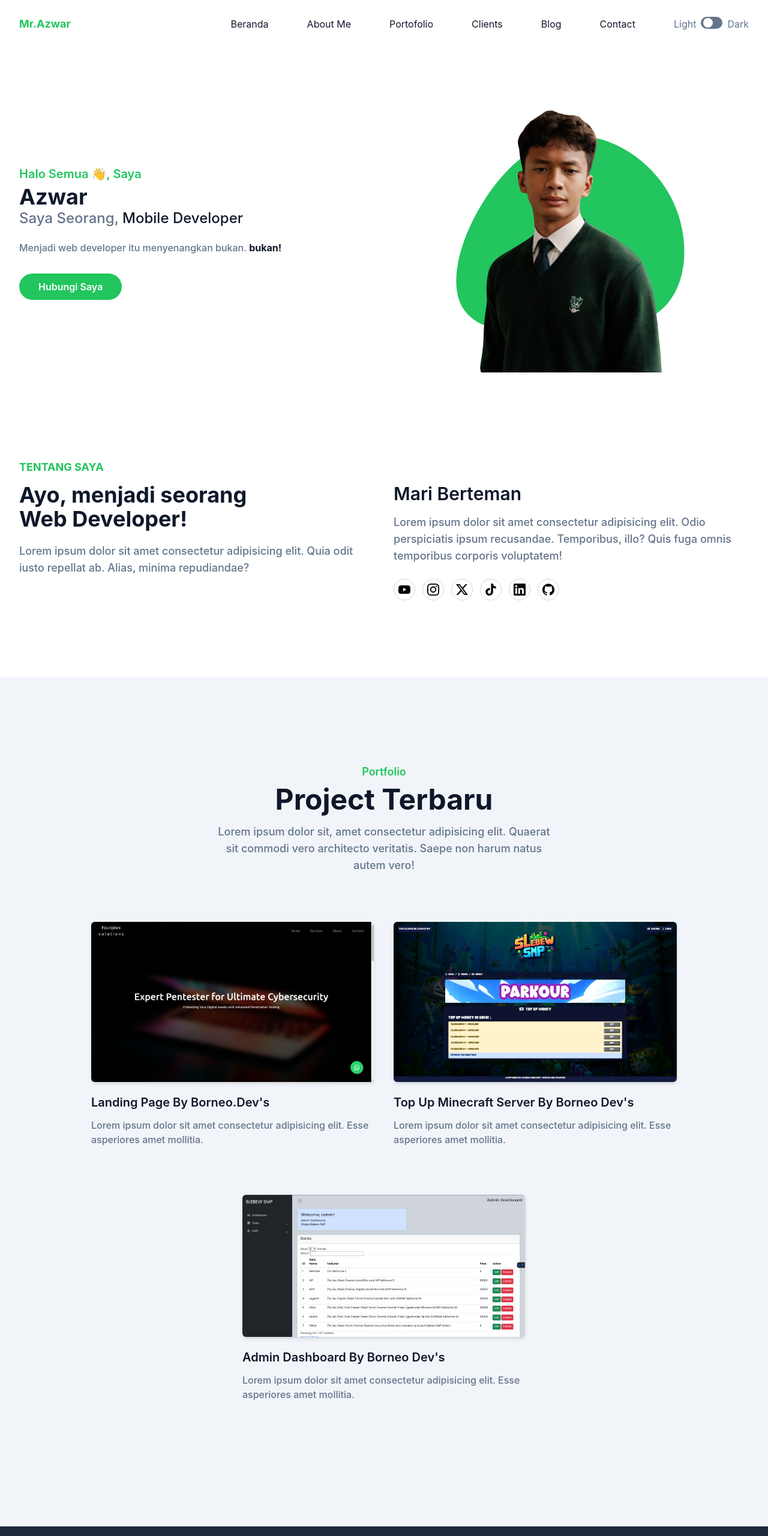
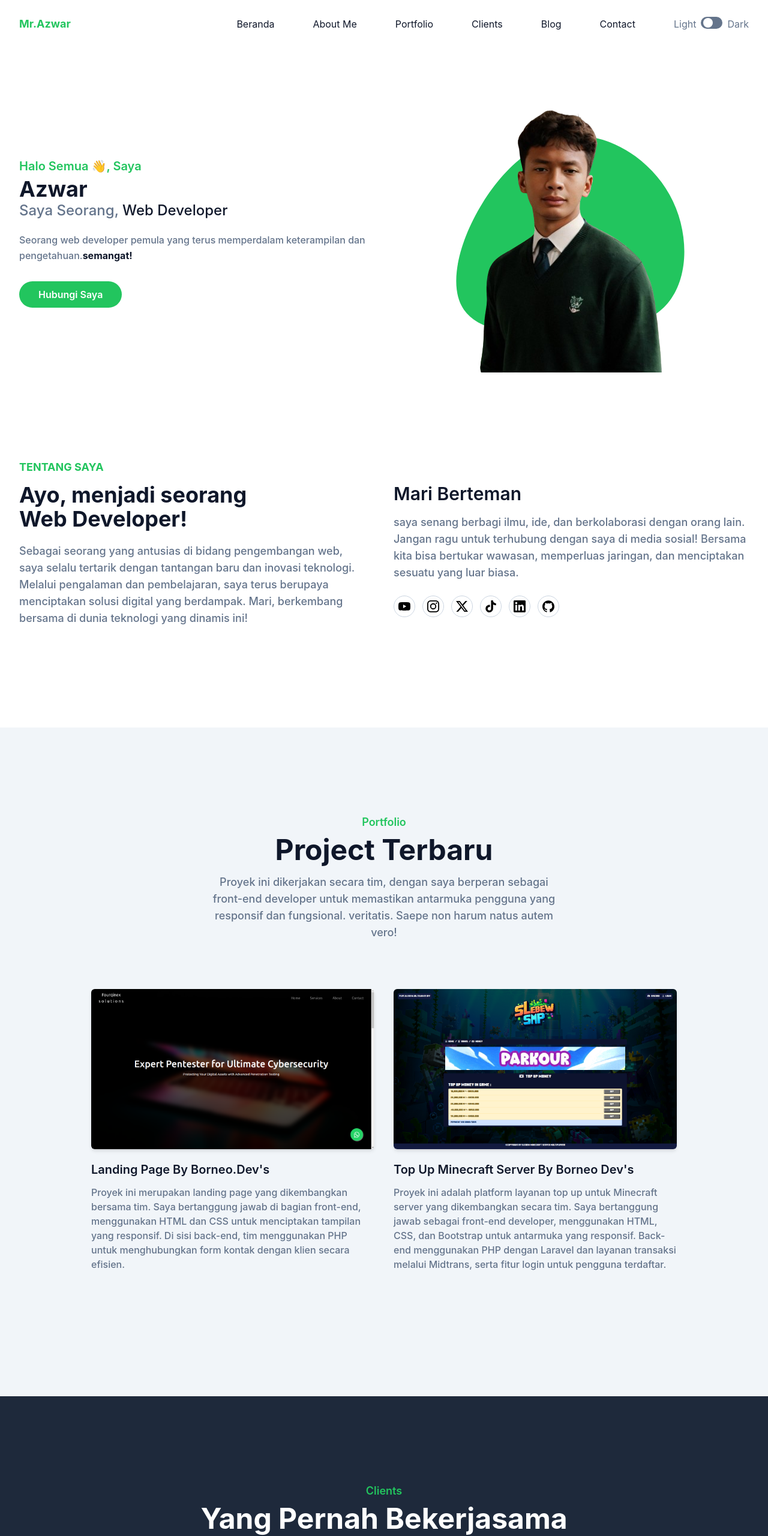
Before and after one commit to Azwar-as/MrAzwar.github.io, a website: page index.html in a window 1280 px wide. Shown: the top 2561 px of the page at 60% size. Drawn offline with Linux system fonts and the light colour scheme.

Commit message:
modified interface website

```diff
--- a/index.html
+++ b/index.html
@@ -16,7 +16,7 @@
 </head>
 
 <body>
-    <header class="bg-tranparent absolute top-0 left-0 w-full flex items-center z-10">
+    <header class="bg-tranparent backdrop-blur-lg top-0 left-0 w-full flex items-center z-20 fixed">
         <div class="container">
             <div class="flex items-center justify-between relative">
                 <div class="px-4">
@@ -30,7 +30,8 @@
                     </button>
 
                     <nav id="nav-menu"
-                        class="hidden absolute py-5 bg-black shadow-lg rounded-lg max-w-[250px] w-full right-4 top-full lg:block lg:static lg:bg-transparent lg:max-w-full lg:shadow-none lg:rounded-none dark:bg-dark lg:dark:bg-transparent dark:shadow-slate-500">
+                        class="hidden absolute py-5 bg-black shadow-lg rounded-lg max-w-[250px] w-full right-4 top-full lg:block lg:static lg:bg-transparent lg:max-w-full lg:shadow-none lg:rounded-none dark:bg-dark lg:dark:bg-transparent dark:shadow-slate-500"
+                        data-aos="fade-up">
                         <ul class="block lg:flex lg:items-center  lg:max-w-full">
                             <li class="group">
                                 <a href="#home"
@@ -42,8 +43,8 @@
                                     Me</a>
                             </li>
                             <li class="group">
-                                <a href="#portofolio"
-                                    class="text-base text-dark py-2 mx-8 flex group-hover:text-primary dark:text-white">Portofolio</a>
+                                <a href="#portfolio"
+                                    class="text-base text-dark py-2 mx-8 flex group-hover:text-primary dark:text-white">Portfolio</a>
                             </li>
                             <li class="group">
                                 <a href="#clients"
@@ -55,7 +56,7 @@
                             </li>
                             <li class="group">
                                 <a href="#contact"
-                                    class="text-base text-dark py-2 mx-8 flex group-hover:text- dark:text-white">Contact</a>
+                                    class="text-base text-dark py-2 mx-8 flex group-hover:text-primary dark:text-white">Contact</a>
                             </li>
                             <li class="flex items-center pl-8">
                                 <div class="flex">
@@ -86,14 +87,15 @@
         <div class="container">
             <div class="flex flex-wrap">
                 <div class="w-full self-center px-4 lg:w-1/2">
-                    <h1 class="text-base font-semibold text-primary md:text-xl">Halo Semua 👋, Saya <span
-                            class="block font-bold text-dark text-4xl mt-1 dark:text-light">Azwar</span></h1>
+                    <h1 class="text-base font-semibold text-primary md:text-xl">Halo Semua 👋, Saya
+                        <span class="block font-bold text-dark text-4xl mt-1 dark:text-light">Azwar</span>
+                    </h1>
                     <h2 class="font-medium text-secondary text-lg mb-5 lg:text-2xl">Saya Seorang, <span
-                            class="text-dark">Mobile Developer</span>
+                            class="text-dark">Web Developer</span>
                     </h2>
-                    <p class="font-medium text-secondary mb-10 leading-relaxed ">Menjadi web developer
-                        itu menyenangkan
-                        bukan. <span class="font-bold text-dark dark:text-light">bukan!</span></p>
+                    <p class="font-medium text-secondary mb-10 leading-relaxed ">Seorang web developer pemula yang terus
+                        memperdalam keterampilan dan pengetahuan.<span
+                            class="font-bold text-dark dark:text-light">semangat!</span></p>
                     <a href="#"
                         class="text-base font-semibold text-white bg-primary py-3 px-8 rounded-full hover:shadow-lg hover:opacity-80 transition duration-300 ease-in-out">Hubungi
                         Saya</a>
@@ -109,7 +111,6 @@
                             </svg>
                         </span>
                     </div>
-
                 </div>
             </div>
         </div>
@@ -122,20 +123,24 @@
             <div class="flex flex-wrap">
                 <div class="w-full px-4 mb-10 lg:w-1/2">
                     <h4 class="font-bold uppercase text-primary text-lg mb-3">Tentang Saya</h4>
-                    <h2 class="font-bold text-dark text-3xl mb-5 max-w-md dark:text-white lg:text-4xl">Ayo, menjadi
+                    <h2 class="font-bold text-dark text-3xl mb-5 max-w-md dark:text-white lg:text-4xl">
+                        Ayo,
+                        menjadi
                         seorang Web
                         Developer!</h2>
                     <p class="font-medium text-base text-secondary max-w-xl lg:text-lg">
-                        Lorem ipsum dolor sit amet consectetur adipisicing elit. Quia odit iusto repellat ab. Alias,
-                        minima repudiandae?
+                        Sebagai seorang yang antusias di bidang pengembangan web, saya selalu tertarik dengan tantangan
+                        baru dan inovasi teknologi. Melalui pengalaman dan pembelajaran, saya terus berupaya menciptakan
+                        solusi digital yang berdampak. Mari, berkembang bersama di dunia teknologi yang dinamis ini!
                     </p>
                 </div>
                 <div class="w-full px-4 lg:w-1/2">
                     <h3 class="font-semibold text-dark dark:text-white text-2xl mb-4 lg:text-3xl lg:pt-10">Mari Berteman
                     </h3>
                     <p class="font-medium text-base text-secondary mb-6 lg:text-lg">
-                        Lorem ipsum dolor sit amet consectetur adipisicing elit. Odio perspiciatis ipsum recusandae.
-                        Temporibus, illo? Quis fuga omnis temporibus corporis voluptatem!
+                        saya senang berbagi ilmu, ide, dan berkolaborasi dengan orang lain. Jangan ragu untuk terhubung
+                        dengan saya di media sosial! Bersama kita bisa bertukar wawasan, memperluas jaringan, dan
+                        menciptakan sesuatu yang luar biasa.
                     </p>
                     <div class="flex items-center">
                         <!-- Youtube -->
@@ -213,10 +218,9 @@
                     <h4 class="font-semibold text-lg text-primary mb-2">Portfolio</h4>
                     <h2 class="font-bold text-dark text-3xl mb-4 sm:text-4xl lg:text-5xl dark:text-white">Project
                         Terbaru</h2>
-                    <p class="font-medium text-md text-secondary md:text-lg">Lorem ipsum dolor sit, amet consectetur
-                        adipisicing
-                        elit. Quaerat
-                        sit commodi vero architecto
+                    <p class="font-medium text-md text-secondary md:text-lg">Proyek ini dikerjakan secara tim, dengan
+                        saya berperan sebagai front-end developer untuk memastikan antarmuka pengguna yang responsif dan
+                        fungsional.
                         veritatis. Saepe non harum natus autem vero!</p>
                 </div>
             </div>
@@ -227,8 +231,11 @@
                     </div>
                     <h3 class="font-semibold text-xl text-dark mt-5 mb-3 dark:text-white">Landing Page By Borneo.Dev's
                     </h3>
-                    <p class="font-medium text-base text-secondary">Lorem ipsum dolor sit amet consectetur adipisicing
-                        elit. Esse asperiores amet mollitia.</p>
+                    <p class="font-medium text-base text-secondary"> Proyek ini merupakan landing page yang dikembangkan
+                        bersama tim. Saya bertanggung jawab di bagian front-end, menggunakan HTML dan CSS untuk
+                        menciptakan tampilan yang responsif. Di sisi back-end, tim menggunakan PHP untuk menghubungkan
+                        form kontak dengan klien secara efisien.
+                    </p>
                 </div>
                 <div class="mb-12 p-4 md:w-1/2">
                     <div class="rounded-md shadow-md overflow-hidden">
@@ -236,43 +243,36 @@
                     </div>
                     <h3 class="font-semibold text-xl text-dark mt-5 mb-3 dark:text-white">Top Up Minecraft Server By
                         Borneo Dev's</h3>
-                    <p class="font-medium text-base text-secondary">Lorem ipsum dolor sit amet consectetur adipisicing
-                        elit. Esse asperiores amet mollitia.</p>
-                </div>
-                <div class="mb-12 p-4 md:w-1/2">
-                    <div class="rounded-md shadow-md overflow-hidden">
-                        <img src="dist/img/documentation.web/Web.Minecraft/6.png" alt="Admin Dashboard" width="w-full">
-                    </div>
-                    <h3 class="font-semibold text-xl text-dark mt-5 mb-3 dark:text-white">Admin Dashboard By Borneo
-                        Dev's</h3>
-                    <p class="font-medium text-base text-secondary">Lorem ipsum dolor sit amet consectetur adipisicing
-                        elit. Esse asperiores amet mollitia.</p>
+                    <p class="font-medium text-base text-secondary">Proyek ini adalah platform layanan top up untuk
+                        Minecraft server yang dikembangkan secara tim. Saya bertanggung jawab sebagai front-end
+                        developer, menggunakan HTML, CSS, dan Bootstrap untuk antarmuka yang responsif. Back-end
+                        menggunakan PHP dengan Laravel dan layanan transaksi melalui Midtrans, serta fitur login untuk
+                        pengguna terdaftar.</p>
                 </div>
             </div>
     </section>
     <!-- PORTFOLIO SECTION End -->
 
     <!-- Client Section Start -->
-    <section id="Clients" class="pt-36 pb-32 bg-slate-800 dark:bg-slate-300">
+    <section id="clients" class="pt-36 pb-32 bg-slate-800 dark:bg-slate-300">
         <div class="container">
             <div class="w-full px-4">
                 <div class="mx-auto text-center mb-16">
                     <h4 class="font-semibold text-lg text-primary mb-2">Clients</h4>
                     <h2 class="font-bold text-white text-3xl mb-4 sm:text-4xl lg:text-5xl dark:text-dark">Yang Pernah
                         Bekerjasama</h2>
-                    <p class="font-medium text-md text-secondary md:text-lg">Lorem ipsum dolor sit, amet consectetur
-                        adipisicing
-                        elit. Omnis minima animi sed.</p>
+                    <p class="font-medium text-md text-secondary md:text-lg">Berikut adalah beberapa klien yang telah
+                        mempercayakan proyek mereka kepada kami.</p>
                 </div>
             </div>
             <div class="w-full px-4">
                 <div class="flex flex-wrap items-center justify-center">
-                    <a href=""
+                    <a href="https://shop.slebew-smp.com/" target="_blank"
                         class="max-w-[120px] mx-4 py-4 grayscale opacity-60 transition hover:grayscale-0 hover:opacity-100 lg:mx-6 xl:mx-8">
                         <img src="dist/img/clients/shopSlebew.svg" alt="">
                     </a>
                     <a href=""
-                        class="max-w-[200px] mx-4 py-4 grayscale opacity-60 transition hover:grayscale-0 hover:opacity-100 lg:mx-6 xl:mx-8">
+                        class="max-w-[200px] mx-4 grayscale opacity-60 transition hover:grayscale-0 hover:opacity-100 lg:mx-6 xl:mx-8">
                         <img src="dist/img/clients/landingpage.svg" class="dark:bg-dark rounded-full" alt="">
                     </a>
                 </div>
@@ -281,8 +281,27 @@
     </section>
     <!-- Client Section End -->
 
+
+    <!-- certificate -->
+    <section class="dark:bg-slate-800 pt-36 pb32">
+        <div class="container">
+            <div class="w-full px-4">
+                <div class="max-w-xl mx-auto text-center mb-16">
+                    <h4 class="font-semibold text-lg text-primary mb2">Certificate</h4>
+                    <h2 class="font-bold text-dark text-3xl mb-4 sm:text-4xl lg:text-5xl dark:text-white">
+                        Webinar & Course
+                    </h2>
+                    <p class="font-medium text-md text-secondary ">Lorem ipsum dolor sit amet consectetur adipisicing
+                        elit. Eveniet,
+                        vitae.</p>
+                </div>
+            </div>
+        </div>
+    </section>
+    <!--  certificate-->
+
     <!-- Blog Start -->
-    <section id="blog" class="pt-36 pb-32 bg-slate-200 dark:bg-dark ">
+    <!-- <section id="blog" class="pt-36 pb-32 bg-slate-200 dark:bg-dark ">
         <div class="container">
             <div class="w-full px-4">
                 <div class="max-w-xl mx-auto text-center mb-16">
@@ -290,7 +309,7 @@
                     <h2 class="font-bold text-dark text-3xl mb-4 sm:text-4xl lg:text-5xl dark:text-white">Tulisan
                         Terkini</h2>
                     <p class="font-medium text-md text-secondary md:text-lg">
-                        Lorem ipsum dolor sit amet consectetur adipisicing elit. Sunt aut debitis similique dolores.
+                        COMING SOON
                     </p>
                 </div>
             </div>
@@ -361,20 +380,23 @@
                 </div>
             </div>
         </div>
-    </section>
+    </section> -->
     <!-- Blog End -->
 
     <!--Contact Start -->
-    <section class="pt-36 pb-32 dark:bg-slate-800" id="Contact">
+    <section class="pt-36 pb-32 dark:bg-slate-800" id="contact">
         <div class="container">
             <div class="w-full px-4">
                 <div class="max-w-xl mx-auto text-center mb-16">
                     <h4 class="font-semibold text-lg text-primary mb-2">Contact</h4>
                     <h2 class="font-bold text-dark text-3xl mb-4 sm:text-4xl lg:text-5xl dark:text-white">Hubungi Saya
                     </h2>
-                    <p class="font-medium text-md text-secondary md:text-lg">
-                        Lorem ipsum dolor sit amet consectetur adipisicing elit. Sunt aut debitis similique dolores.
+                    <p class="font-medium text-md text-secondary ">
+                        Silakan hubungi saya untuk pertanyaan, kerjasama, atau informasi lebih lanjut.
                     </p>
+                </div>
+                <div class="flex flex-wrap items-center justify-center">
+
                 </div>
             </div>
             <form action="">
@@ -548,9 +570,7 @@
         <span class="block w-5 h-5 border-t-2 border-l-2 rotate-45 mt-2"></span>
     </a>
     <!-- Back to top end -->
-
-    <script src=" dist/js/script.js">
-    </script>
+    <script type="module" src="./dist/js/script.js"></script>
 </body>
 
 </html>
--- a/package.json
+++ b/package.json
@@ -13,5 +13,9 @@
     "prettier": "^3.3.2",
     "prettier-plugin-tailwindcss": "^0.6.5",
     "tailwindcss": "^3.4.13"
+  },
+  "dependencies": {
+    "animate.css": "^4.1.1",
+    "aos": "^3.0.0-beta.6"
   }
 }
```
Also changed, not shown: tailwind.config.js (+7 -8 lines), dist/css/final.css, dist/js/script.js, 2 other files.
